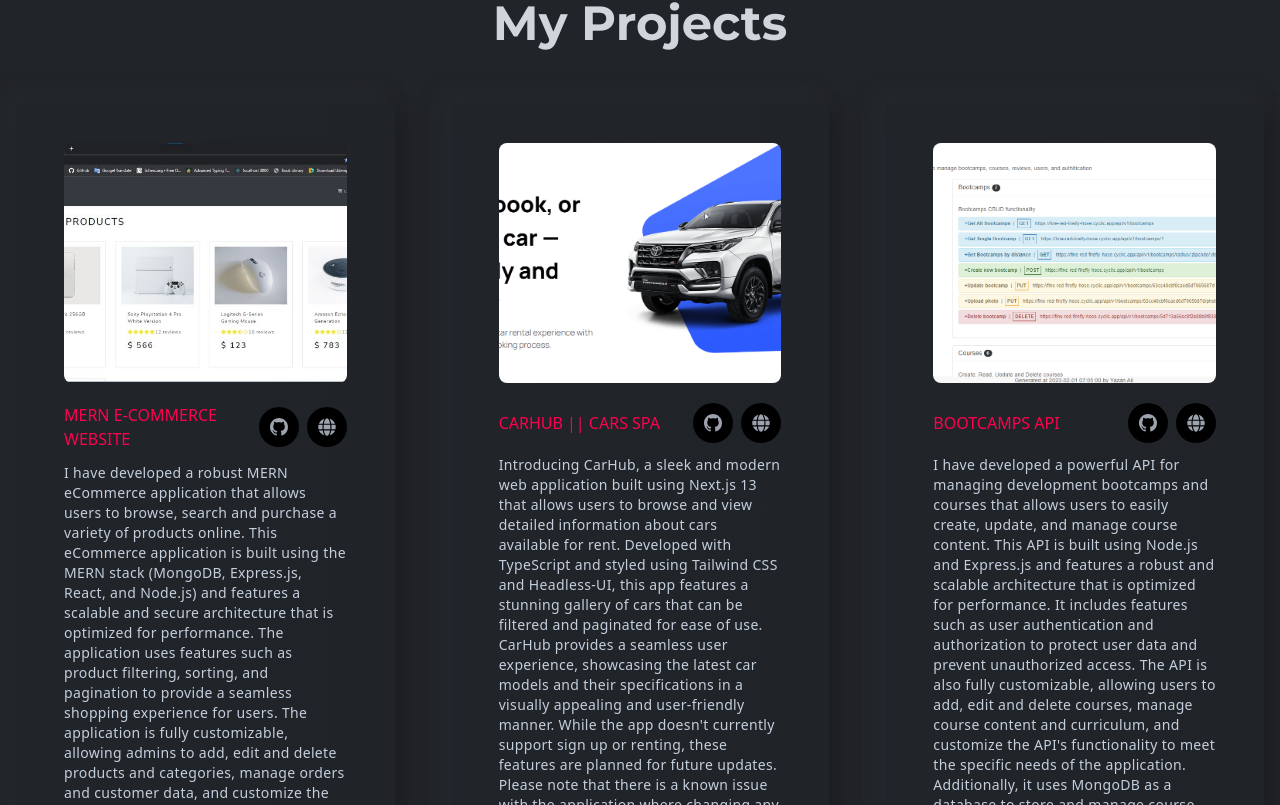
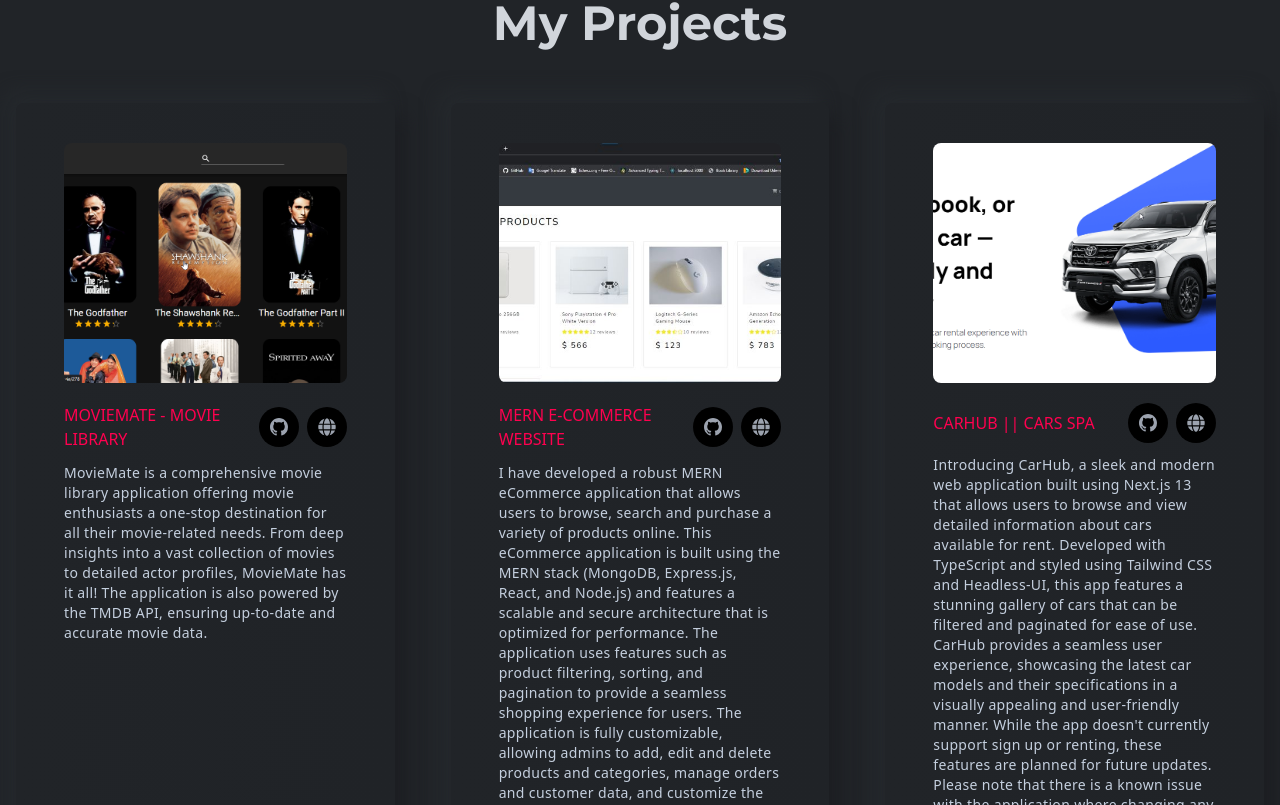
Before and after one commit to Yazan-Ali-01/Portfolio-old, a React (Create React App) app: page / in a window 1280 px wide. Shown: the part 2035-2840 px from the top of the page. Built offline with nearby package versions, Linux system fonts and the light colour scheme.

Commit message:
added MovieMate to projects

```diff
--- a/src/assets/index.js
+++ b/src/assets/index.js
@@ -4,6 +4,7 @@
 import projectTwo from './images/projects/projectTwo.jpg';
 import projectThree from './images/projects/projectThree.jpg';
 import projectFour from './images/projects/projectFour.png';
+import projectFive from './images/projects/projectFive.png';
 import testimonialOne from './images/testmonial/testimonialOne.png';
 import testimonialTwo from './images/testmonial/testimonialTwo.png';
 import quote from './images/testmonial/quote.png';
@@ -20,4 +21,5 @@
   testimonialTwo,
   quote,
   contactImg,
+  projectFive
 };
--- a/src/components/projects/Projects.js
+++ b/src/components/projects/Projects.js
@@ -1,6 +1,6 @@
 import React from 'react';
 import Title from '../layouts/Title';
-import { projectOne, projectTwo, projectThree, projectFour} from '../../assets/index';
+import { projectOne, projectTwo, projectThree, projectFour, projectFive} from '../../assets/index';
 import ProjectsCard from './ProjectsCard';
 
 const Projects = () => {
@@ -15,6 +15,13 @@
         />
       </div>
       <div className='grid grid-cols-1 md:grid-cols-2 xl:grid-cols-3 gap-6 xl:gap-14'>
+        <ProjectsCard
+          title='MovieMate - Movie Library'
+          des="MovieMate is a comprehensive movie library application offering movie enthusiasts a one-stop destination for all their movie-related needs. From deep insights into a vast collection of movies to detailed actor profiles, MovieMate has it all! The application is also powered by the TMDB API, ensuring up-to-date and accurate movie data."
+          githubLink={'https://github.com/Yazan-Ali-01/Movie-Mate'}
+          liveDemoLink={'https://movie-mate-k0jusjvcx-yazan-ali-01.vercel.app/'}
+          src={projectFive}
+        />
         <ProjectsCard
           title='MERN E-commerce Website'
           des="I have developed a robust MERN eCommerce application that allows users to browse, search and purchase a variety of products online. This eCommerce application is built using the MERN stack (MongoDB, Express.js, React, and Node.js) and features a scalable and secure architecture that is optimized for performance. The application uses features such as product filtering, sorting, and pagination to provide a seamless shopping experience for users. The application is fully customizable, allowing admins to add, edit and delete products and categories, manage orders and customer data, and customize the website's look and feel. Additionally, the application uses JWT authentication and authorization to protect user data and prevent unauthorized access. Overall, this MERN eCommerce application is a valuable tool for businesses looking to sell products online and provides a great user experience for customers looking to shop online."
```
Also changed, not shown: src/assets/images/projects/projectFive.png (added).
